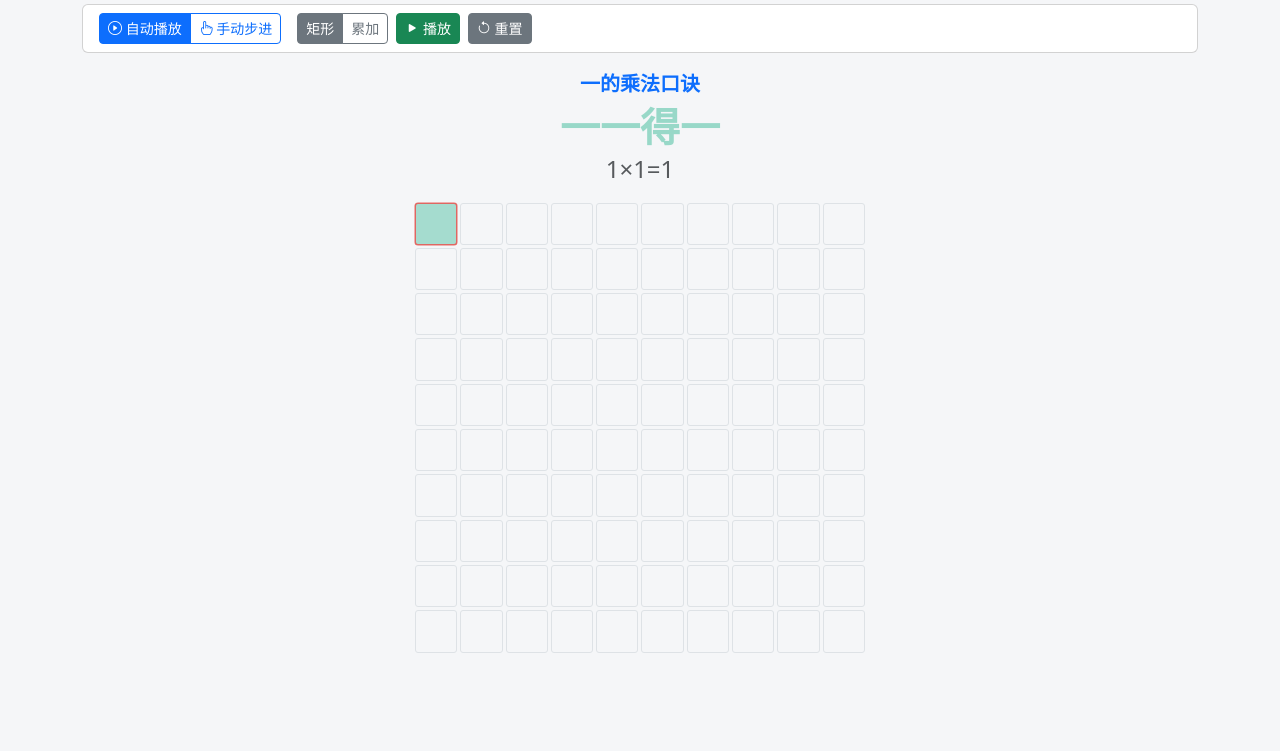
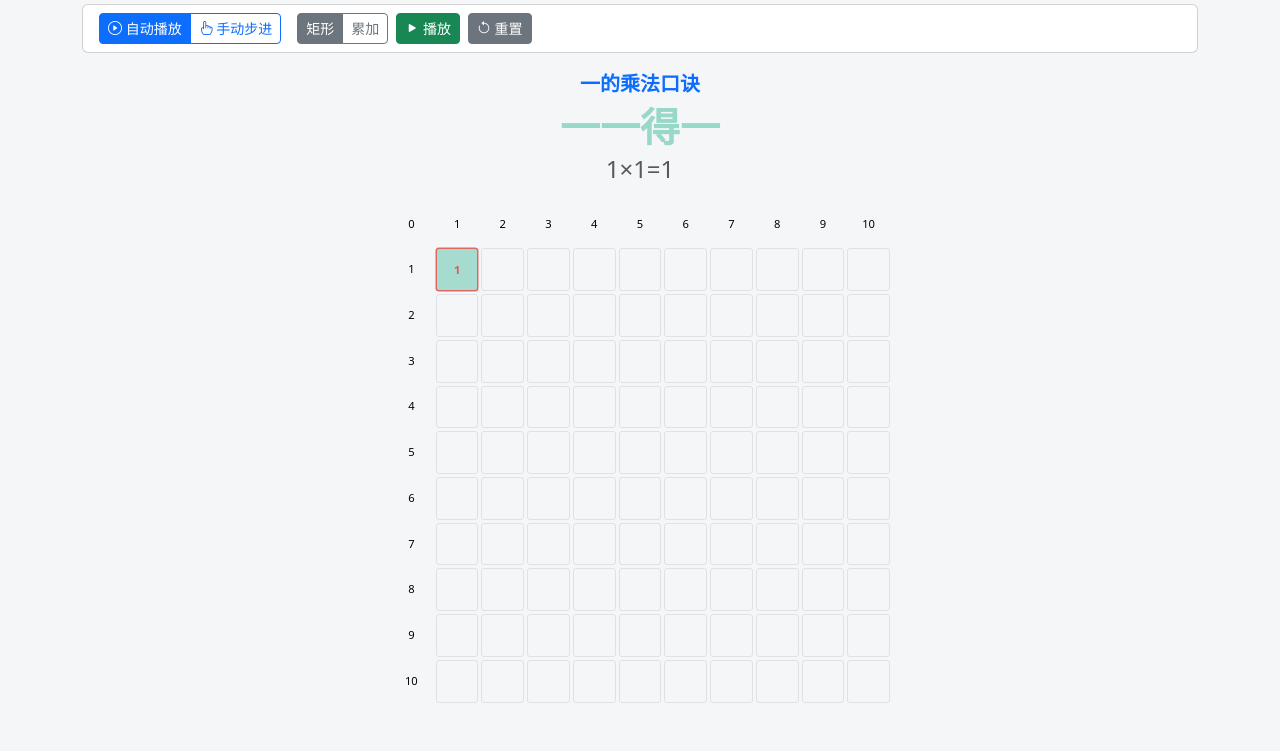
Before and after one commit to renfufei/Story-Creator, a Spring Boot app: page /learn/multiplication in a window 1280 px wide. Shown: the part 134-885 px from the top of the page. Before the commit the page ends 787 px from the top, so only its background shows below. Run offline with Spring Boot 4, Linux system fonts and the light colour scheme; data that the repository does not hold is empty; database files in the repository are not loaded; some libraries are stand-ins or nearby versions.

Commit message:
优化乘法口诀表样式

```diff
--- a/src/main/resources/static/pages/learn-multiplication.html
+++ b/src/main/resources/static/pages/learn-multiplication.html
@@ -17,17 +17,37 @@
         }
         .multiplication-grid {
             display: grid;
-            grid-template-columns: repeat(10, 1fr);
-            grid-template-rows: repeat(10, 1fr);
+            grid-template-columns: repeat(11, 1fr);
+            grid-template-rows: repeat(11, 1fr);
             gap: 3px;
             width: 100%;
-            max-width: 450px;
+            max-width: 500px;
             aspect-ratio: 1;
         }
         .grid-cell {
             border: 1px solid #dee2e6;
             border-radius: 3px;
             transition: background-color 0.3s ease, border-color 0.3s ease;
+            display: flex;
+            align-items: center;
+            justify-content: center;
+        }
+        /* 末格乘积数字：红色小字 */
+        .cell-number {
+            font-size: 0.7rem;
+            font-weight: 600;
+            color: #e53935;
+            line-height: 1;
+            pointer-events: none;
+        }
+        /* 行列号标签：小字号、黑色、居中，不占方格（第 1 行/列） */
+        .grid-label {
+            display: flex;
+            align-items: center;
+            justify-content: center;
+            font-size: 0.7rem;
+            color: #000;
+            user-select: none;
         }
         .grid-cell.highlighted {
             opacity: 0.85;
@@ -131,14 +151,25 @@
         <div class="fs-4 text-muted" x-text="currentFormula.mathExpression"></div>
     </div>
 
-    <!-- 10x10 Grid -->
+    <!-- 10x10 Grid（第 1 行/列为行列号标签，方格从第 2 行/列开始） -->
     <div class="d-flex justify-content-center mb-4">
         <div class="multiplication-grid">
+            <!-- 左上角：0（对齐左侧行号与顶部列号） -->
+            <div class="grid-label" style="grid-row:1; grid-column:1;">0</div>
+            <!-- 顶部列号 1-10 -->
+            <template x-for="col in 10" :key="'h'+col">
+                <div class="grid-label" :style="'grid-row:1; grid-column:' + (col + 1)" x-text="col"></div>
+            </template>
+            <!-- 左侧行号 1-10 -->
+            <template x-for="row in 10" :key="'v'+row">
+                <div class="grid-label" :style="'grid-row:' + (row + 1) + '; grid-column:1'" x-text="row"></div>
+            </template>
             <template x-for="row in 10" :key="'r'+row">
                 <template x-for="col in 10" :key="'c'+row+'-'+col">
                     <div class="grid-cell"
                          :class="{ 'highlighted': isHighlighted(row, col), 'changed': isChanged(row, col) }"
-                         :style="'grid-row:' + row + '; grid-column:' + col + ';' + (isHighlighted(row, col) ? 'background-color:' + currentColor + '; border-color:' + currentColor : '')">
+                         :style="'grid-row:' + (row + 1) + '; grid-column:' + (col + 1) + ';' + (isHighlighted(row, col) ? 'background-color:' + currentColor + '; border-color:' + currentColor : '')">
+                        <span class="cell-number" x-text="cellLabel(row, col)"></span>
                     </div>
                 </template>
             </template>
@@ -293,6 +324,36 @@ function multiplicationApp() {
             return this.formulas[index].b !== this.formulas[index - 1].b;
         },
 
+        /**
+         * 末格乘积数字：本组内从组起点到当前步骤，每一步在其“最后一格”显示 a*b。
+         * 纯状态推导——前进时前面的数字自然保留；后退时超出 currentIndex 的数字自动消失；
+         * 换组后组起点变化，上一组数字全部不再显示。
+         */
+        groupStartOf(index) {
+            let i = index;
+            while (i > 0 && !this.isFirstInGroup(i)) i--;
+            return i;
+        },
+        lastCellOf(index) {
+            const f = this.formulas[index];
+            if (this.gridLayout === 'rect') {
+                return { row: f.a, col: f.b };
+            }
+            // linear：按填充顺序的最后一格
+            const total = f.a * f.b;
+            return { row: Math.floor((total - 1) / 10) + 1, col: ((total - 1) % 10) + 1 };
+        },
+        cellLabel(row, col) {
+            const start = this.groupStartOf(this.currentIndex);
+            for (let j = this.currentIndex; j >= start; j--) {
+                const c = this.lastCellOf(j);
+                if (c.row === row && c.col === col) {
+                    return String(this.formulas[j].a * this.formulas[j].b);
+                }
+            }
+            return '';
+        },
+
         async playCurrentAudio() {
             // Play prefix audio if this is the first formula in a group
             if (this.isFirstInGroup(this.currentIndex)) {
```
Also changed, not shown: src/main/resources/static/pages/txt-import.html (+15 -10 lines).
